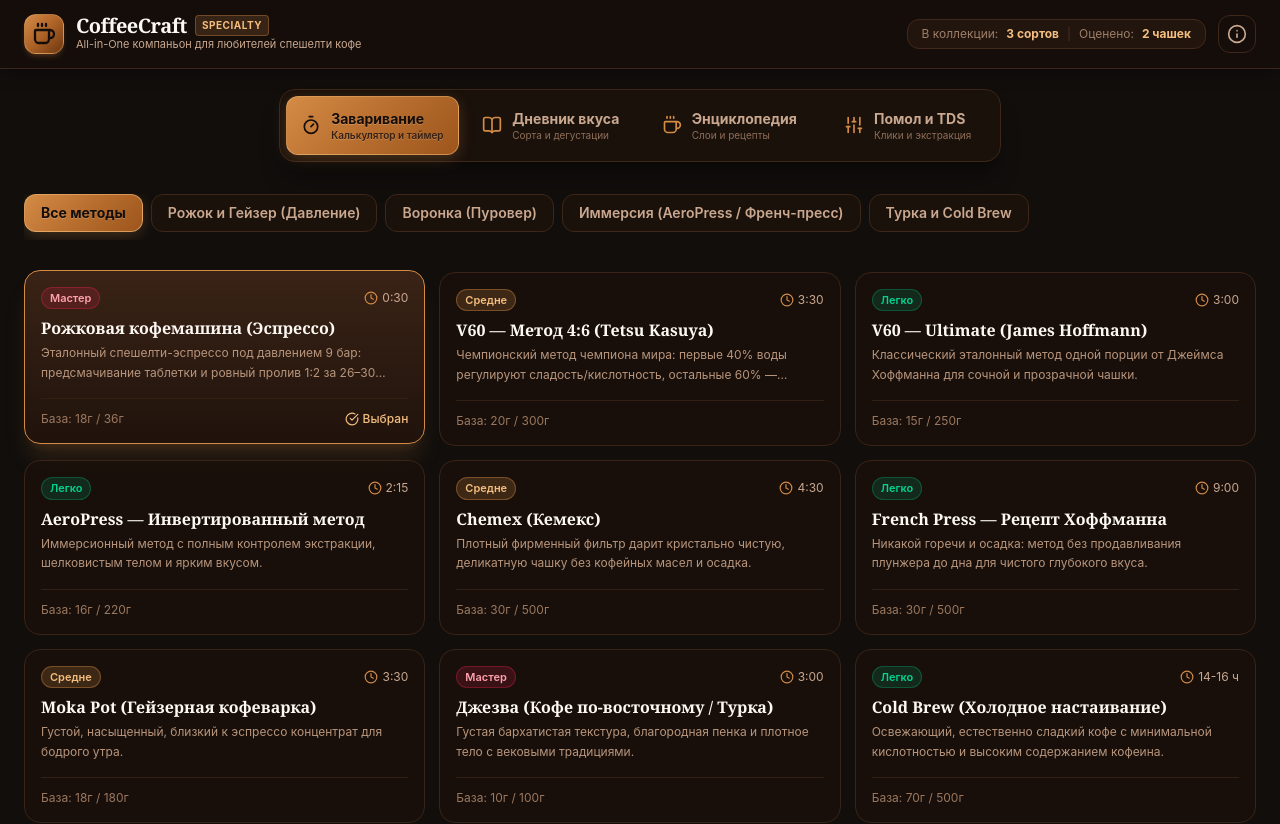
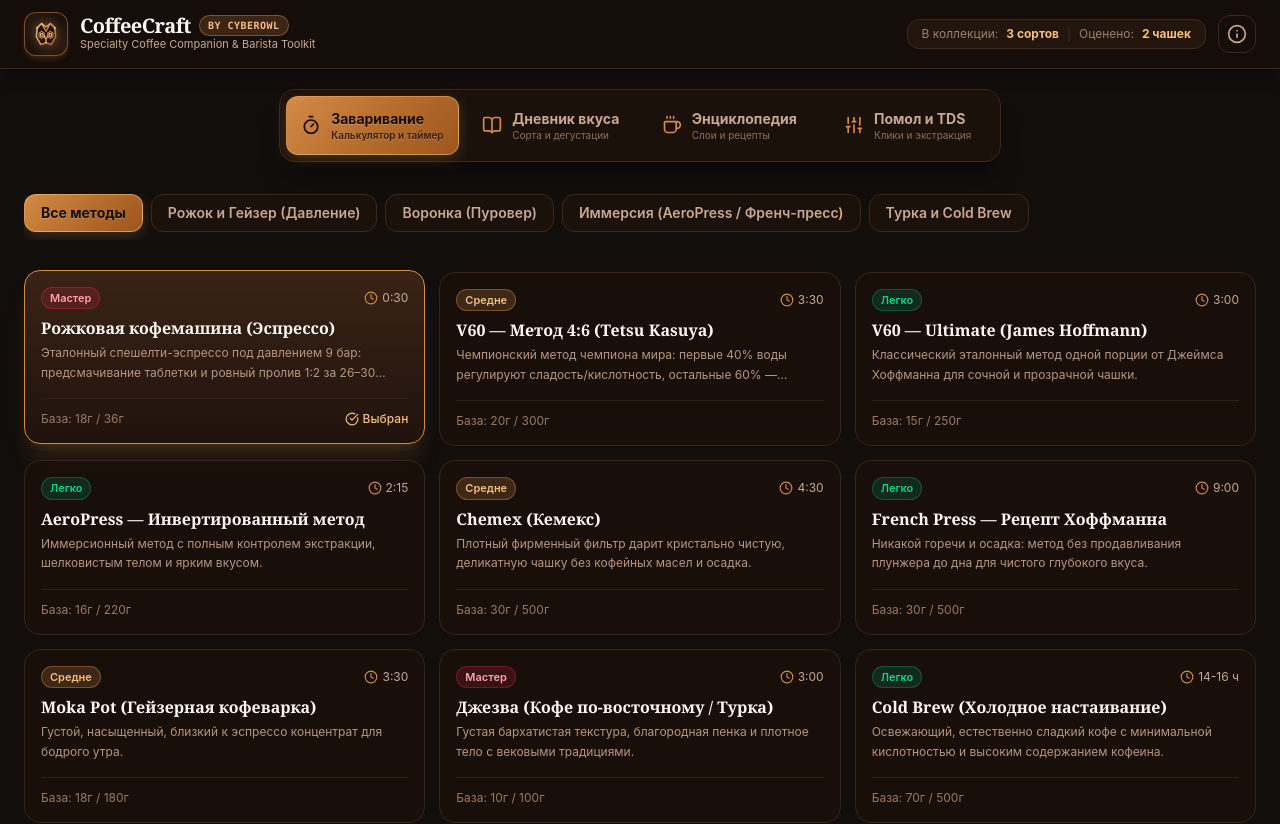
Before and after one commit to Leonid-Perkin/coffeecraft, a React (Vite) app: page / in a window 1280 px wide. Shown: the top 824 px of the page. Built offline with nearby package versions, Linux system fonts and the light colour scheme.

Commit message:
feat: weave CyberOwl brand into identity, logo, header, and footer

```diff
--- a/src/App.tsx
+++ b/src/App.tsx
@@ -101,10 +101,12 @@ export const App: React.FC = () => {
       </main>
 
       {/* Footer */}
-      <footer className="border-t border-neutral-900 bg-neutral-950/80 py-6 px-4 text-center text-xs text-neutral-500">
+      <footer className="border-t border-[#341f14] bg-[#140c08]/90 py-6 px-4 text-center text-xs text-[#8e6e58]">
         <div className="max-w-7xl mx-auto flex flex-col sm:flex-row items-center justify-between gap-3">
-          <span>CoffeeCraft Pro — Спешелти компаньон и помощник заваривания кофе</span>
-          <span>© 2026 CoffeeCraft. Сварено со вкусом.</span>
+          <span className="flex items-center justify-center gap-1.5 text-[#caa890]">
+            <strong className="text-[#f5be7e]">CoffeeCraft</strong> by CyberOwl — Спешелти компаньон и помощник заваривания кофе
+          </span>
+          <span className="font-mono text-[#8e6e58]">© 2026 CyberOwl. Crafted with precision.</span>
         </div>
       </footer>
     </div>
--- /dev/null
+++ b/src/components/CyberOwlLogo.tsx
@@ -0,0 +1,87 @@
+import React from 'react';
+
+interface CyberOwlLogoProps {
+  className?: string;
+  size?: number;
+}
+
+export const CyberOwlLogo: React.FC<CyberOwlLogoProps> = ({ className = 'w-7 h-7', size = 28 }) => {
+  return (
+    <svg
+      width={size}
+      height={size}
+      viewBox="0 0 32 32"
+      fill="none"
+      xmlns="http://www.w3.org/2000/svg"
+      className={className}
+    >
+      <defs>
+        <linearGradient id="cyberOwlGrad" x1="0%" y1="0%" x2="100%" y2="100%">
+          <stop offset="0%" stopColor="#f5be7e" />
+          <stop offset="60%" stopColor="#d48b46" />
+          <stop offset="100%" stopColor="#9c551c" />
+        </linearGradient>
+        <linearGradient id="eyeGlow" x1="0%" y1="0%" x2="100%" y2="100%">
+          <stop offset="0%" stopColor="#fff8e7" />
+          <stop offset="100%" stopColor="#f5be7e" />
+        </linearGradient>
+      </defs>
+
+      {/* Cybernetic Owl Head Contour */}
+      <path
+        d="M6 9L11 4L16 8L21 4L26 9L27 19L22 28L16 26L10 28L5 19L6 9Z"
+        fill="#1a100a"
+        stroke="url(#cyberOwlGrad)"
+        strokeWidth="1.8"
+        strokeLinejoin="round"
+      />
+
+      {/* Forehead V-plate (feathers & brows) */}
+      <path
+        d="M11 4L16 13L21 4"
+        stroke="url(#cyberOwlGrad)"
+        strokeWidth="1.5"
+        strokeLinecap="round"
+        strokeLinejoin="round"
+      />
+
+      {/* Left Owl Eye Hexagon */}
+      <polygon
+        points="11,13 14,15 14,19 11,21 8,19 8,15"
+        fill="#261710"
+        stroke="#d48b46"
+        strokeWidth="1.2"
+      />
+      {/* Left Glowing Pupil */}
+      <circle cx="11" cy="17" r="2.2" fill="url(#eyeGlow)" />
+      <circle cx="11" cy="17" r="1" fill="#140d09" />
+
+      {/* Right Owl Eye Hexagon */}
+      <polygon
+        points="21,13 24,15 24,19 21,21 18,19 18,15"
+        fill="#261710"
+        stroke="#d48b46"
+        strokeWidth="1.2"
+      />
+      {/* Right Glowing Pupil */}
+      <circle cx="21" cy="17" r="2.2" fill="url(#eyeGlow)" />
+      <circle cx="21" cy="17" r="1" fill="#140d09" />
+
+      {/* Cyber Beak */}
+      <path
+        d="M14 18L16 23L18 18"
+        stroke="url(#cyberOwlGrad)"
+        strokeWidth="1.6"
+        strokeLinecap="round"
+        strokeLinejoin="round"
+        fill="#d48b46"
+        fillOpacity="0.3"
+      />
+
+      {/* Tech Accent Micro-ticks */}
+      <line x1="16" y1="24" x2="16" y2="26" stroke="#f5be7e" strokeWidth="1.5" strokeLinecap="round" />
+      <circle cx="6" cy="9" r="1.2" fill="#f5be7e" />
+      <circle cx="26" cy="9" r="1.2" fill="#f5be7e" />
+    </svg>
+  );
+};
--- a/src/components/Header.tsx
+++ b/src/components/Header.tsx
@@ -1,5 +1,6 @@
 import React, { useState } from 'react';
-import { Coffee, Info, X, Sparkles, Heart } from 'lucide-react';
+import { Info, X, Sparkles, Heart } from 'lucide-react';
+import { CyberOwlLogo } from './CyberOwlLogo';
 
 interface HeaderProps {
   beansCount: number;
@@ -11,24 +12,25 @@ export const Header: React.FC<HeaderProps> = ({ beansCount, tastingsCount }) =>
 
   return (
     <>
-      <header className="sticky top-0 z-40 bg-[#160e0a]/90 backdrop-blur-md border-b border-[#3d271a] px-4 sm:px-6 py-3.5 shadow-lg shadow-black/20">
+      <header className="sticky top-0 z-40 bg-[#160e0a]/92 backdrop-blur-md border-b border-[#3d271a] px-4 sm:px-6 py-3 shadow-lg shadow-black/25">
         <div className="max-w-7xl mx-auto flex items-center justify-between">
           {/* Logo & Title */}
           <div className="flex items-center gap-3">
-            <div className="w-10 h-10 rounded-xl bg-gradient-to-br from-[#d48b46] via-[#ad6226] to-[#6d3711] flex items-center justify-center text-[#140d09] shadow-md shadow-[#d48b46]/20 border border-[#f3be7a]/40">
-              <Coffee className="w-6 h-6 stroke-[2.3]" />
+            <div className="w-11 h-11 rounded-xl bg-gradient-to-br from-[#281810] via-[#1a0f0a] to-[#2f1b11] flex items-center justify-center border border-[#d48b46]/50 shadow-md shadow-[#d48b46]/15 group transition-transform hover:scale-105 cursor-pointer">
+              <CyberOwlLogo className="w-7 h-7 drop-shadow-[0_0_6px_rgba(245,190,126,0.4)]" />
             </div>
+
             <div>
               <div className="flex items-center gap-2">
                 <h1 className="text-lg sm:text-xl font-extrabold text-[#fdf8f3] tracking-tight leading-none m-0 p-0 font-serif">
                   CoffeeCraft
                 </h1>
-                <span className="text-[10px] font-bold bg-[#c88344]/20 text-[#f5be7e] border border-[#c88344]/40 px-1.5 py-0.5 rounded uppercase tracking-wider">
-                  Specialty
+                <span className="text-[10px] font-bold bg-[#d48b46]/20 text-[#f5be7e] border border-[#d48b46]/45 px-2 py-0.5 rounded-full uppercase tracking-wider font-mono">
+                  by CyberOwl
                 </span>
               </div>
               <p className="text-[11px] text-[#caa890] m-0 p-0 hidden sm:block">
-                All-in-One компаньон для любителей спешелти кофе
+                Specialty Coffee Companion & Barista Toolkit
               </p>
             </div>
           </div>
@@ -45,8 +47,8 @@ export const Header: React.FC<HeaderProps> = ({ beansCount, tastingsCount }) =>
 
             <button
               onClick={() => setIsAboutOpen(true)}
-              className="p-2 text-[#caa890] hover:text-[#f5be7e] hover:bg-[#251710] rounded-xl transition-colors border border-[#3f271a]"
-              title="О приложении"
+              className="p-2 text-[#caa890] hover:text-[#f5be7e] hover:bg-[#251710] rounded-xl transition-colors border border-[#3f271a] cursor-pointer"
+              title="О проекте CyberOwl"
             >
               <Info className="w-5 h-5" />
             </button>
@@ -60,24 +62,29 @@ export const Header: React.FC<HeaderProps> = ({ beansCount, tastingsCount }) =>
           <div className="bg-[#1e130c] border border-[#5a3723] rounded-2xl w-full max-w-md p-6 shadow-2xl relative animate-fade-in text-[#ede2d3]">
             <button
               onClick={() => setIsAboutOpen(false)}
-              className="absolute top-4 right-4 p-1.5 text-[#9e7e68] hover:text-[#fdf8f3] hover:bg-[#2e1d13] rounded-lg transition-colors"
+              className="absolute top-4 right-4 p-1.5 text-[#9e7e68] hover:text-[#fdf8f3] hover:bg-[#2e1d13] rounded-lg transition-colors cursor-pointer"
             >
               <X className="w-5 h-5" />
             </button>
 
-            <div className="flex items-center gap-3 mb-4">
-              <div className="w-12 h-12 rounded-xl bg-gradient-to-br from-[#d48b46] to-[#8d4715] text-[#160d09] flex items-center justify-center shadow-lg shadow-[#d48b46]/20">
-                <Coffee className="w-7 h-7" />
+            <div className="flex items-center gap-3.5 mb-4">
+              <div className="w-13 h-13 rounded-2xl bg-[#140c08] border border-[#d48b46]/50 flex items-center justify-center shadow-lg shadow-[#d48b46]/20 p-2">
+                <CyberOwlLogo className="w-9 h-9" />
               </div>
               <div>
-                <h3 className="text-xl font-bold text-[#fdf8f3] font-serif">CoffeeCraft Specialty</h3>
-                <span className="text-xs text-[#d48b46] font-medium">Ваш персональный цифровой бариста</span>
+                <div className="flex items-center gap-2">
+                  <h3 className="text-xl font-bold text-[#fdf8f3] font-serif">CoffeeCraft</h3>
+                  <span className="text-[11px] font-bold text-[#f5be7e] bg-[#d48b46]/20 border border-[#d48b46]/40 px-2 py-0.5 rounded-full font-mono">
+                    by CyberOwl
+                  </span>
+                </div>
+                <span className="text-xs text-[#d48b46] font-medium">Specialty Coffee Companion</span>
               </div>
             </div>
 
             <div className="space-y-3 text-xs sm:text-sm text-[#d8c0b0] leading-relaxed">
               <p>
-                Полнофункциональное веб-приложение для всех, кто увлечен спешелти-кофе — от домашних исследователей воронки до опытных бариста и кап-тестеров.
+                Цифровой компаньон для домашних кофейных гиков, энтузиастов и бариста. Разработано в лаборатории <strong>CyberOwl</strong> для точного заваривания и осознанной сенсорной дегустации.
               </p>
               <div className="bg-[#140c08] p-3.5 rounded-xl border border-[#3f2719] space-y-2 text-xs">
                 <div className="flex items-center gap-2 text-[#f5be7e]">
@@ -98,15 +105,15 @@ export const Header: React.FC<HeaderProps> = ({ beansCount, tastingsCount }) =>
                 </div>
               </div>
               <p className="text-[#a88a75] text-xs">
-                Все ваши записи, сорта и настройки сохраняются в локальной памяти браузера и доступны оффлайн.
+                Все ваши записи, сорта и настройки сохраняются в локальной памяти браузера и работают без подключения к сети.
               </p>
             </div>
 
             <div className="mt-5 pt-4 border-t border-[#3a2316] flex items-center justify-between text-xs text-[#8c6d59]">
               <span className="flex items-center gap-1.5">
-                Сварено с <Heart className="w-3.5 h-3.5 text-[#d48b46] fill-[#d48b46]" /> для ценителей вкуса
+                Crafted with <Heart className="w-3.5 h-3.5 text-[#d48b46] fill-[#d48b46]" /> by CyberOwl
               </span>
-              <span>v1.2.0</span>
+              <span className="font-mono">v1.3.0</span>
             </div>
           </div>
         </div>
```
Also changed, not shown: index.html (+5 -5 lines), 1 other file (tests, documents, lock files or other folders).
